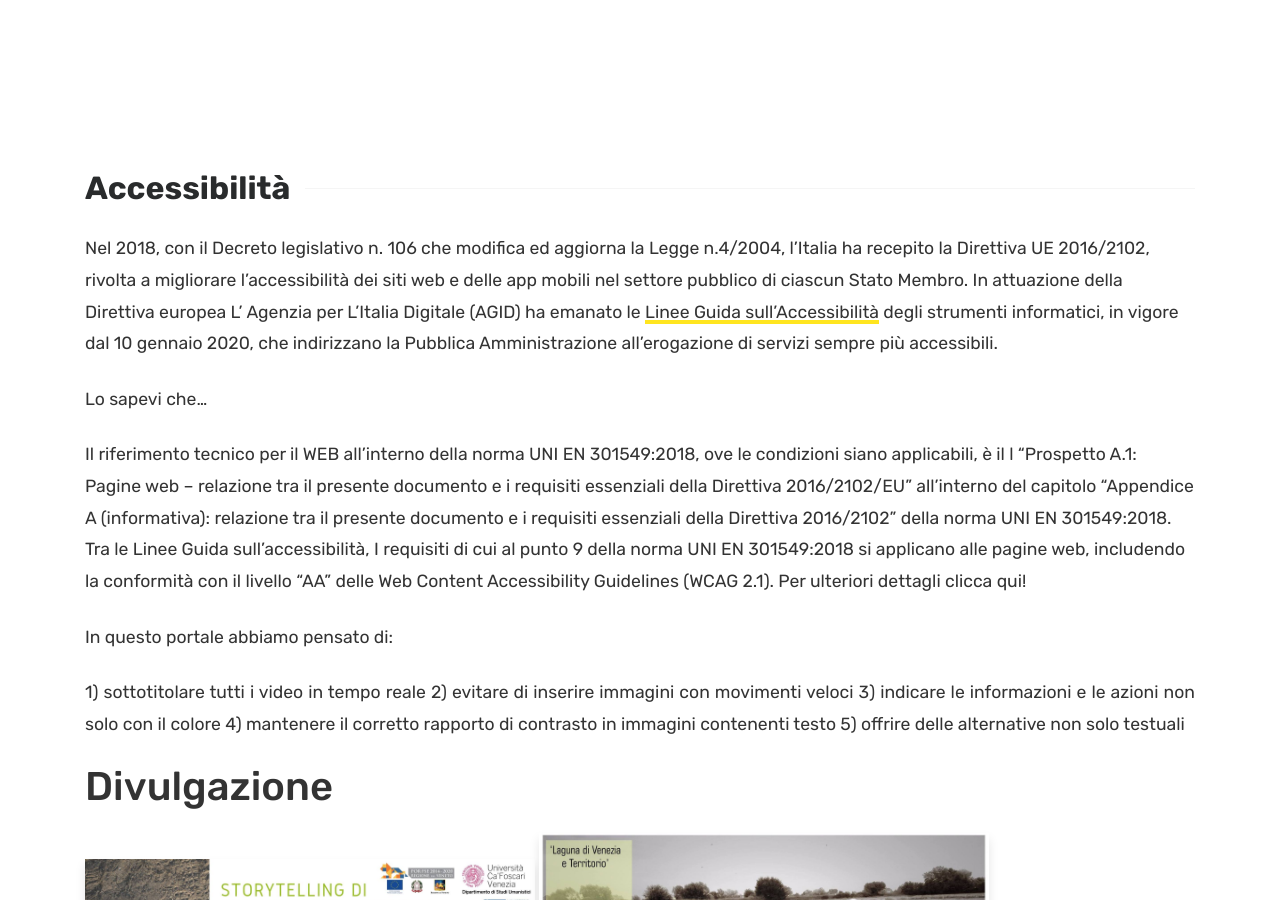
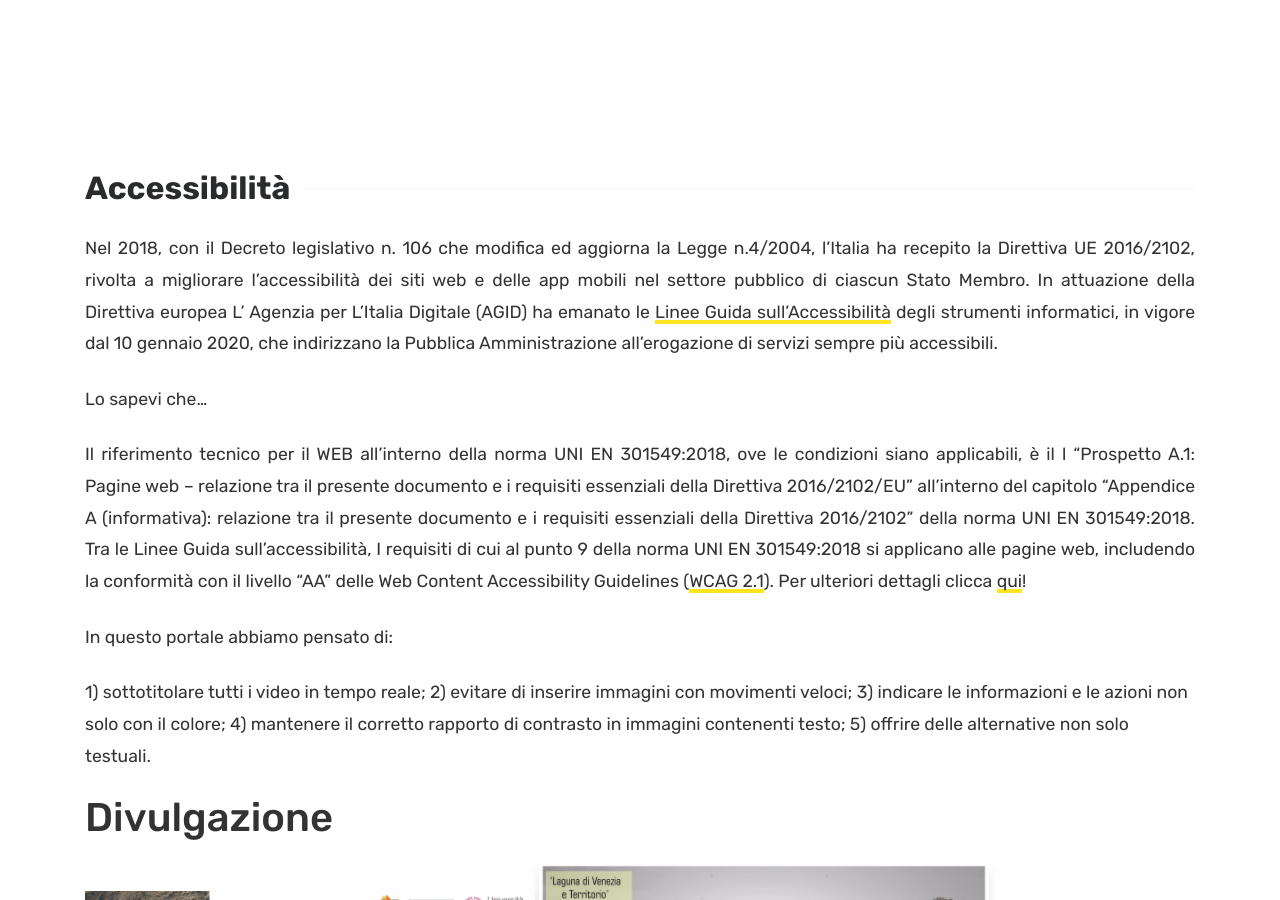
Before and after one commit to valrem93/SantIlarioeilBrenta_test, a Jekyll site: the page built from docs/open.md, in a window 1280 px wide and 900 px high. Built offline with Jekyll 4.4.1, drawn with Linux system fonts in a browser that asks for light colours; comment, search, counter and statistics services are not loaded; some of the changed lines change nothing that is shown.

Commit message:
Update open.md

```diff
--- a/docs/open.md
+++ b/docs/open.md
@@ -4,19 +4,19 @@ title: Accessibilità
 comments: true
 ---
 Nel 2018, con il Decreto legislativo n. 106 che modifica ed aggiorna la Legge n.4/2004, l’Italia ha recepito la Direttiva UE 2016/2102, rivolta a migliorare l’accessibilità dei siti web e delle app mobili nel settore pubblico di ciascun Stato Membro. In attuazione della Direttiva europea L’ Agenzia per L’Italia Digitale (AGID) ha emanato le [Linee Guida sull’Accessibilità](https://www.agid.gov.it/it/design-servizi/accessibilita/linee-guida-accessibilita-strumenti-informatici) degli strumenti informatici, in vigore dal 10 gennaio 2020, che indirizzano la Pubblica Amministrazione all’erogazione di servizi sempre più accessibili.
-
+{: style="text-align: justify"}
 Lo sapevi che…
 
-Il riferimento tecnico per il WEB all’interno della norma UNI EN 301549:2018, ove le condizioni siano applicabili, è il l “Prospetto A.1: Pagine web – relazione tra il presente documento e i requisiti essenziali della Direttiva 2016/2102/EU” all’interno del capitolo “Appendice A (informativa): relazione tra il presente documento e i requisiti essenziali della Direttiva 2016/2102” della norma UNI EN 301549:2018. Tra le Linee Guida sull’accessibilità, I requisiti di cui al punto 9 della norma UNI EN 301549:2018 si applicano alle pagine web, includendo la conformità con il livello “AA” delle Web Content Accessibility Guidelines (WCAG 2.1). Per ulteriori dettagli clicca qui!
-
+Il riferimento tecnico per il WEB all’interno della norma UNI EN 301549:2018, ove le condizioni siano applicabili, è il l “Prospetto A.1: Pagine web – relazione tra il presente documento e i requisiti essenziali della Direttiva 2016/2102/EU” all’interno del capitolo “Appendice A (informativa): relazione tra il presente documento e i requisiti essenziali della Direttiva 2016/2102” della norma UNI EN 301549:2018. Tra le Linee Guida sull’accessibilità, I requisiti di cui al punto 9 della norma UNI EN 301549:2018 si applicano alle pagine web, includendo la conformità con il livello “AA” delle Web Content Accessibility Guidelines ([WCAG 2.1](https://www.w3.org/Translations/WCAG21-it/)). Per ulteriori dettagli clicca [qui](https://www.agid.gov.it/it/design-servizi/accessibilita)!
+{: style="text-align: justify"}
 In questo portale abbiamo pensato di:
 
-1) sottotitolare tutti i video in tempo reale
-2) evitare di inserire immagini con movimenti veloci
-3) indicare le informazioni e le azioni non solo con il colore
-4) mantenere il corretto rapporto di contrasto in immagini contenenti testo
-5) offrire delle alternative non solo testuali
-{: style="text-align: justify"}
+1) sottotitolare tutti i video in tempo reale;
+2) evitare di inserire immagini con movimenti veloci;
+3) indicare le informazioni e le azioni non solo con il colore;
+4) mantenere il corretto rapporto di contrasto in immagini contenenti testo;
+5) offrire delle alternative non solo testuali.
+
 
 
 Divulgazione
```
